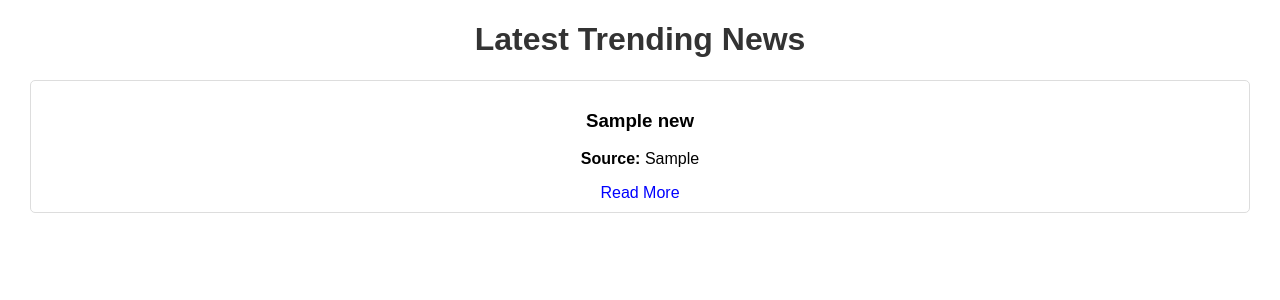
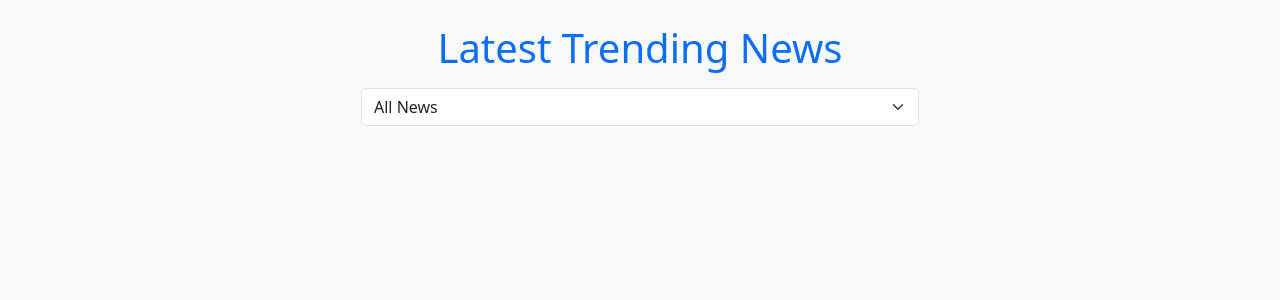
Before and after one commit to pamarthipk/newsapi-flask-app, a Flask app: page / in a window 1280 px wide. Shown: the top 300 px of the page. Run offline with Flask 3, Linux system fonts and the light colour scheme; tables that the repository leaves empty or names only in its code hold one stand-in row (values such as "Sample post"); data that the repository does not hold is empty.

Commit message:
Added category filtering and improved UI

```diff
--- a/app.py
+++ b/app.py
@@ -1,4 +1,4 @@
-from flask import Flask, jsonify, render_template
+from flask import Flask, jsonify, render_template, request  # ✅ Add `request`
 import mysql.connector
 import requests
 import threading
@@ -19,45 +19,48 @@
 
 # Fetch Trending News from NewsAPI
 def fetch_trending_news():
-    url = f"https://newsapi.org/v2/top-headlines?country=us&apiKey={API_KEY}"
-    response = requests.get(url)
-    data = response.json()
+    categories = ["general", "business", "entertainment", "health", "science", "sports", "technology"]
 
-    if data["status"] == "ok":
-        articles = data["articles"]
+    conn = mysql.connector.connect(**db_config)
+    cursor = conn.cursor()
 
-        # ✅ Store in MySQL
-        conn = mysql.connector.connect(**db_config)
-        cursor = conn.cursor()
+    # ✅ Clear old news before inserting new ones
+    cursor.execute("DELETE FROM trending_news")
 
-        # ✅ Clear old news before inserting new ones (optional)
-        cursor.execute("DELETE FROM trending_news")
+    for category in categories:
+        url = f"https://newsapi.org/v2/top-headlines?country=us&category={category}&apiKey={API_KEY}"
+        response = requests.get(url)
+        data = response.json()
 
-        for article in articles[:200]:  # ✅ Store top 20 articles
-            title = article["title"]
-            source = article["source"]["name"]
-            url = article["url"]
+        if data["status"] == "ok":
+            articles = data["articles"]
 
-            cursor.execute(
-                "INSERT INTO trending_news (title, source, url) VALUES (%s, %s, %s)",
-                (title, source, url)
-            )
+            for article in articles[:5]:  # ✅ Store 5 articles per category
+                title = article["title"]
+                source = article["source"]["name"]
+                url = article["url"]
 
-        conn.commit()
-        cursor.close()
-        conn.close()
+                cursor.execute(
+                    "INSERT INTO trending_news (title, source, url, category) VALUES (%s, %s, %s, %s)",
+                    (title, source, url, category)
+                )
 
-        print("✅ News data stored successfully.")
+    conn.commit()
+    cursor.close()
+    conn.close()
 
-    else:
-        print("❌ Error fetching news:", data)
+    print("✅ News data stored successfully.")
 
 # API to Get News from MySQL
 @app.route('/api/news')
 def get_news():
+    category = request.args.get("category", "general")
+
     conn = mysql.connector.connect(**db_config)
     cursor = conn.cursor(dictionary=True)
-    cursor.execute("SELECT * FROM trending_news ORDER BY id DESC LIMIT 200")  # ✅ Fetch 20 articles
+
+    cursor.execute("SELECT * FROM trending_news WHERE category = %s ORDER BY id DESC LIMIT 20", (category,))
+
     data = cursor.fetchall()
     cursor.close()
     conn.close()
--- a/static/script.js
+++ b/static/script.js
@@ -1,20 +1,36 @@
 document.addEventListener("DOMContentLoaded", function () {
-    fetch('/api/news')  // ✅ Fetch news instead of trends
+    const newsContainer = document.getElementById("newsContainer");
+    const categorySelect = document.getElementById("categorySelect");
+
+    function fetchNews(category = "general") {
+        fetch(`/api/news?category=${category}`)
             .then(response => response.json())
             .then(data => {
-            let newsContainer = document.getElementById("newsContainer");
-            newsContainer.innerHTML = "";  // Clear old content
+                newsContainer.innerHTML = "";  // Clear old news
 
                 data.forEach(news => {
                     let newsItem = `
-                    <div class="news-card">
-                        <h3>${news.title}</h3>
-                        <p><strong>Source:</strong> ${news.source}</p>
-                        <a href="${news.url}" target="_blank">Read More</a>
+                        <div class="col-md-4">
+                            <div class="card mb-3 shadow-sm">
+                                <div class="card-body">
+                                    <h5 class="card-title">${news.title}</h5>
+                                    <p class="card-text"><strong>Source:</strong> ${news.source}</p>
+                                    <a href="${news.url}" target="_blank" class="btn btn-primary">Read More</a>
+                                </div>
+                            </div>
                         </div>
                     `;
                     newsContainer.innerHTML += newsItem;
                 });
             })
             .catch(error => console.error("Error fetching news:", error));
+    }
+
+    // Fetch news on page load
+    fetchNews();
+
+    // Change news when category is selected
+    categorySelect.addEventListener("change", function () {
+        fetchNews(this.value);
     });
+});
--- a/templates/index.html
+++ b/templates/index.html
@@ -4,16 +4,33 @@
     <meta charset="UTF-8">
     <meta name="viewport" content="width=device-width, initial-scale=1.0">
     <title>Trending News</title>
+
+    <!-- Bootstrap CSS -->
+    <link href="https://cdn.jsdelivr.net/npm/bootstrap@5.3.0/dist/css/bootstrap.min.css" rel="stylesheet">
+
     <script src="/static/script.js" defer></script>
-    <style>
-        body { font-family: Arial, sans-serif; margin: 20px; text-align: center; }
-        .news-card { border: 1px solid #ddd; padding: 10px; margin: 10px; border-radius: 5px; }
-        h1 { color: #333; }
-        a { text-decoration: none; color: blue; }
-    </style>
 </head>
-<body>
-    <h1>Latest Trending News</h1>
-    <div id="newsContainer">Loading news...</div>
+<body class="bg-light">
+    <div class="container mt-4">
+        <h1 class="text-center text-primary">Latest Trending News</h1>
+
+        <!-- Category Filter -->
+        <div class="text-center my-3">
+            <select id="categorySelect" class="form-select w-50 mx-auto">
+                <option value="general">All News</option>
+                <option value="business">Business</option>
+                <option value="entertainment">Entertainment</option>
+                <option value="health">Health</option>
+                <option value="science">Science</option>
+                <option value="sports">Sports</option>
+                <option value="technology">Technology</option>
+            </select>
+        </div>
+
+        <div id="newsContainer" class="row">Loading news...</div>
+    </div>
+
+    <!-- Bootstrap JS -->
+    <script src="https://cdn.jsdelivr.net/npm/bootstrap@5.3.0/dist/js/bootstrap.bundle.min.js"></script>
 </body>
 </html>
```
Lines whose indentation alone changed are shown as unchanged.
